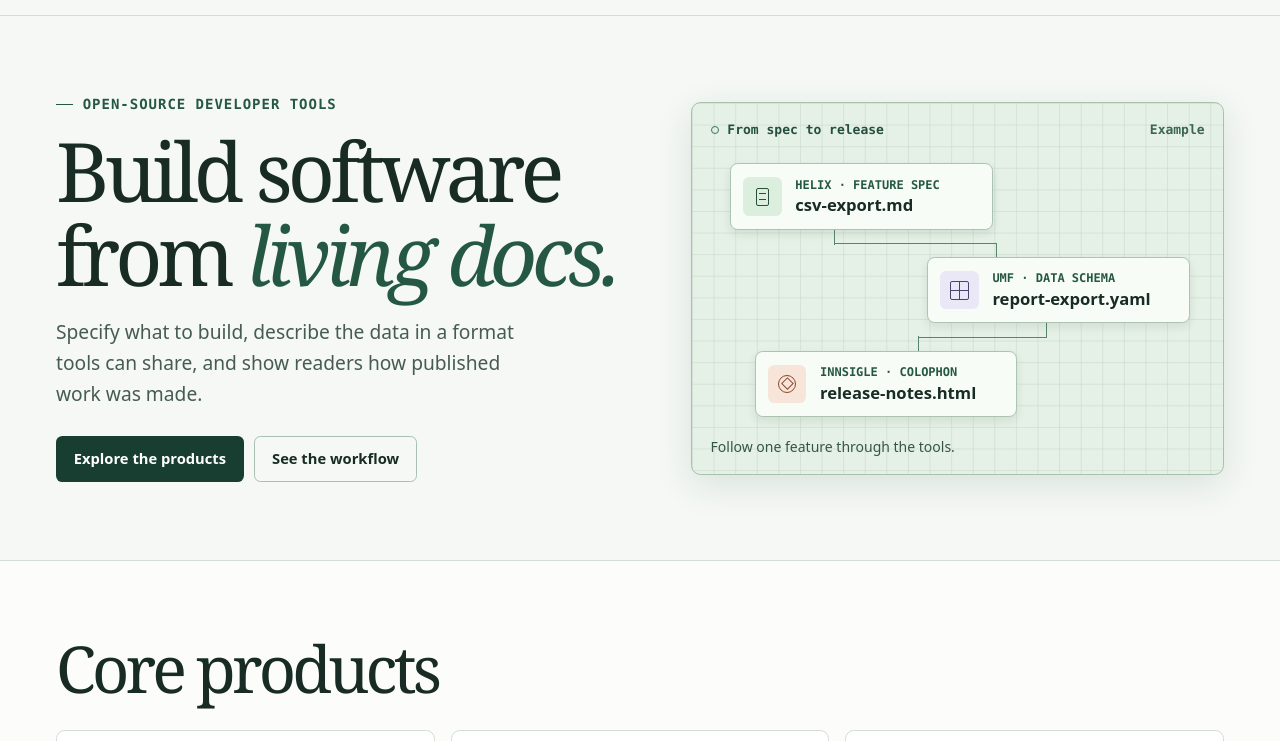
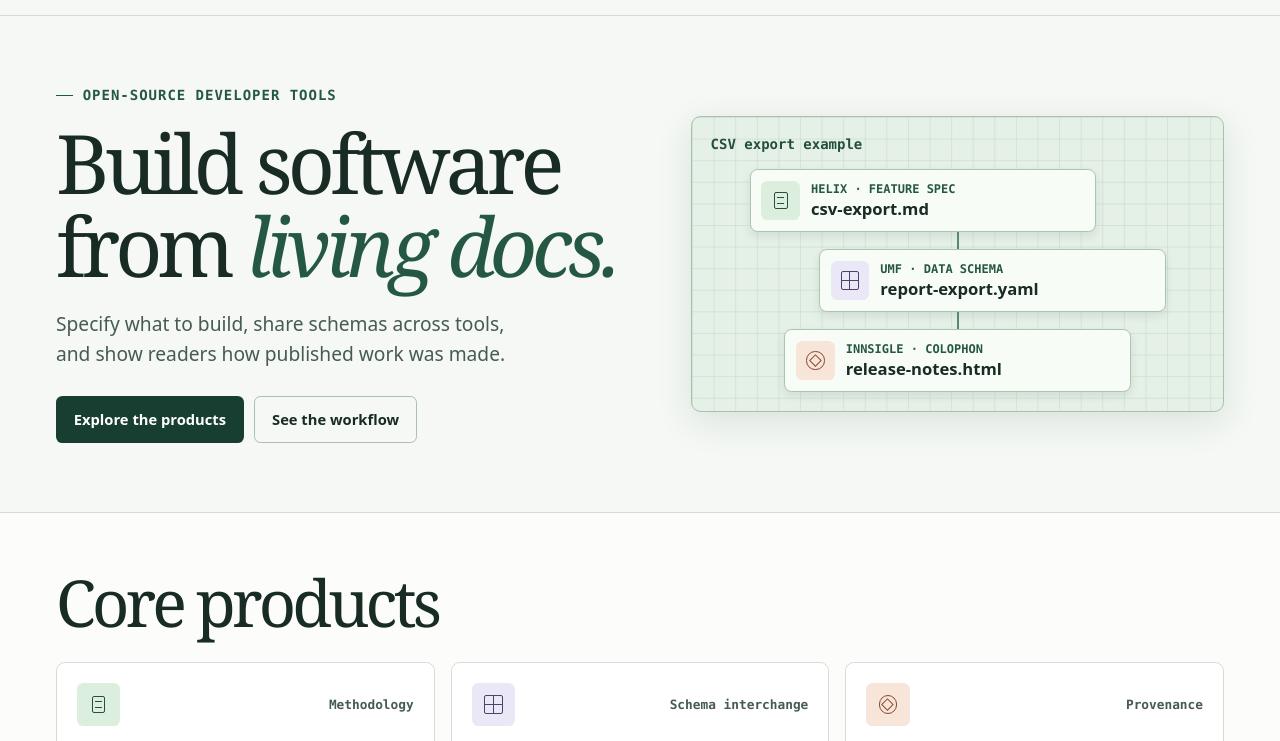
Before and after one commit to DocumentDrivenDX/DocumentDrivenDX.github.io, a plain HTML site: page index.html in a window 1280 px wide. Shown: the part 59-800 px from the top of the page. Drawn offline with Linux system fonts and the light colour scheme.

Commit message:
Keep homepage workflow cards connected

```diff
--- a/index.html
+++ b/index.html
@@ -8,7 +8,7 @@
   <meta name="theme-color" content="#f5f8f5">
   <link rel="canonical" href="https://documentdrivendx.github.io/">
   <link rel="icon" href="mark.png" type="image/png">
-  <link rel="stylesheet" href="style.css">
+  <link rel="stylesheet" href="style.css?v=2">
   <script src="site.js" defer></script>
   <title>DocumentDrivenDX — Open-source developer tools</title>
 </head>
@@ -30,7 +30,7 @@
       <div class="hero-copy">
         <p class="eyebrow"><span></span> Open-source developer tools</p>
         <h1 id="hero-title">Build software<br>from <em>living docs.</em></h1>
-        <p class="intro">Specify what to build, describe the data in a format tools can share, and show readers how published work was made.</p>
+        <p class="intro">Specify what to build, share schemas across tools, and show readers how published work was made.</p>
         <div class="actions">
           <a class="button primary" href="#tools">Explore the products</a>
           <a class="button secondary" href="#workflow">See the workflow</a>
@@ -38,32 +38,33 @@
       </div>
 
       <figure class="blueprint">
-        <div class="blueprint-caption"><span class="drawing-dot"></span> From spec to release <span class="example">Example</span></div>
-        <div class="drawing">
-          <div class="connector connector-first"></div>
-          <div class="connector connector-second"></div>
+        <figcaption class="blueprint-caption">CSV export example</figcaption>
+        <ol class="drawing" role="list">
+          <li>
             <a class="artifact artifact-spec" href="#helix">
               <span class="artifact-icon icon-document" aria-hidden="true"><i></i></span>
               <span><small>HELIX · FEATURE SPEC</small><strong>csv-export.md</strong></span>
             </a>
+          </li>
+          <li>
             <a class="artifact artifact-schema" href="#umf">
               <span class="artifact-icon icon-schema" aria-hidden="true"></span>
               <span><small>UMF · DATA SCHEMA</small><strong>report-export.yaml</strong></span>
             </a>
+          </li>
+          <li>
             <a class="artifact artifact-release" href="#innsigle">
               <span class="artifact-icon icon-seal" aria-hidden="true"><i></i></span>
               <span><small>INNSIGLE · COLOPHON</small><strong>release-notes.html</strong></span>
             </a>
-        </div>
-        <figcaption>Follow one feature through the tools.</figcaption>
+          </li>
+        </ol>
       </figure>
     </section>
 
     <section id="tools" class="tools-section section">
       <div class="shell">
-        <div class="section-heading">
-          <h2>Core products</h2>
-        </div>
+        <h2 class="section-heading">Core products</h2>
         <div class="featured">
           <article class="tool-card" id="helix">
             <div class="card-top"><span class="tile mint icon-document" aria-hidden="true"><i></i></span><p>Methodology</p></div>
@@ -92,7 +93,7 @@
         <div>
           <p class="eyebrow"><span></span> Application layer</p>
           <h2 id="novirhyza-title">Novirhyza</h2>
-          <p>Explore tools for building agents and applications and collaborating on published work.</p>
+          <p>Tools for building agents and applications and collaborating on published work.</p>
         </div>
         <a class="button primary" href="https://documentdrivendx.github.io/novirhyza/#projects">Explore Novirhyza</a>
       </div>
@@ -103,7 +104,7 @@
         <div>
           <p class="eyebrow"><span></span> A worked example</p>
           <h2>From feature spec<br>to release note.</h2>
-          <p>Imagine adding CSV export to a reporting app. Follow its acceptance criterion, data schema, and release note.</p>
+          <p>Follow a CSV export feature from its acceptance criterion through its data schema and release note.</p>
           <div class="workflow-tabs" hidden aria-label="Example stages"></div>
         </div>
         <div class="workflow-panels">
@@ -122,7 +123,6 @@
         </div>
       </div>
     </section>
-
   </main>
   <footer>
     <div class="shell footer-inner">
--- a/style.css
+++ b/style.css
@@ -36,7 +36,7 @@ nav a, footer a { font-size: .9rem; font-weight: 650; text-decoration: none; }
 nav a:hover, footer a:hover { text-decoration: underline; text-underline-offset: .25em; }
 .nav-github { padding: .4rem .8rem; border: 1px solid #bdcfc2; border-radius: .35rem; }
 
-.hero { min-height: 34rem; display: grid; grid-template-columns: 1.06fr 1fr; gap: clamp(2.2rem, 5.5vw, 5rem); align-items: center; padding-block: 4.65rem; }
+.hero { min-height: 31rem; display: grid; grid-template-columns: minmax(0, 1.06fr) minmax(0, 1fr); gap: clamp(2.2rem, 5.5vw, 5rem); align-items: center; padding-block: 3.65rem; }
 .eyebrow { display: flex; gap: .62rem; align-items: center; color: var(--green); font: 650 .875rem/1.4 var(--mono); letter-spacing: .07em; text-transform: uppercase; }
 .eyebrow > span { width: 1.05rem; height: 1px; background: currentColor; flex: 0 0 auto; }
 h1 { font-size: clamp(3.6rem, 6.4vw, 6.1rem); margin-block: .95rem 1.3rem; }
@@ -50,40 +50,30 @@ h1 em { color: var(--green); font-weight: inherit; }
 .secondary:hover { background: #e5efe7; }
 
 .blueprint { position: relative; border: 1px solid #a7c1ad; border-radius: .6rem; padding: 1.1rem 1.15rem .95rem; background-color: #e5f0e6; background-image: linear-gradient(#b4cbb858 1px, transparent 1px), linear-gradient(90deg, #b4cbb858 1px, transparent 1px); background-size: 1.35rem 1.35rem; box-shadow: 0 10px 35px #1c4c3020; }
-.blueprint-caption { display: flex; align-items: center; gap: .55rem; color: #244f3e; font: 700 .8125rem/1.4 var(--mono); }
-.drawing-dot { width: .5rem; height: .5rem; border: 1px solid #397557; border-radius: 50%; }
-.example { margin-left: auto; color: #3c6652; }
-.drawing { height: 18rem; position: relative; margin: .45rem 0 .15rem; }
-.artifact { position: absolute; z-index: 1; display: flex; align-items: center; gap: .85rem; width: min(16.4rem, 72%); min-height: 4.15rem; padding: .65rem .75rem; border: 1px solid #abc3b0; border-radius: .48rem; background: #f8fcf7; text-decoration: none; box-shadow: 0 4px 10px #173b2b18; }
+.blueprint-caption { color: #244f3e; font: 700 .875rem/1.4 var(--mono); }
+.drawing { --stage-gap: 1.05rem; display: grid; gap: var(--stage-gap); max-width: 26rem; list-style: none; margin: .9rem auto .25rem; padding: 0; }
+.drawing li { display: grid; grid-template-columns: repeat(12, minmax(0, 1fr)); position: relative; }
+.drawing li:not(:last-child)::after { content: ""; position: absolute; top: 100%; left: 50%; width: 2px; height: var(--stage-gap); transform: translateX(-50%); background: #5a886e; }
+.artifact { display: flex; align-items: center; gap: .7rem; min-width: 0; min-height: 3.95rem; padding: .55rem .68rem; border: 1px solid #abc3b0; border-radius: .48rem; background: #f8fcf7; text-decoration: none; box-shadow: 0 4px 10px #173b2b18; overflow-wrap: anywhere; }
 .artifact:hover { border-color: #376b50; box-shadow: 0 5px 16px #173b2b30; }
 .artifact small { display: block; color: var(--green); font: 650 .75rem/1.4 var(--mono); }
 .artifact strong { display: block; font-size: clamp(.875rem, 1.5vw, 1.04rem); font-weight: 750; line-height: 1.4; }
-.artifact-spec { top: 1.1rem; left: 4%; }
-.artifact-schema { top: 6.95rem; right: 3%; }
-.artifact-release { top: 12.8rem; left: 9%; }
+.artifact-spec { grid-column: 1 / 11; }
+.artifact-schema { grid-column: 3 / 13; }
+.artifact-release { grid-column: 2 / 12; }
 .artifact-icon, .tile { display: inline-grid; place-items: center; flex: 0 0 auto; border-radius: .4rem; width: 2.4rem; height: 2.4rem; background: #dceedd; color: #274f3a; }
 .artifact-schema .artifact-icon { background: #eae8f6; color: #4a436c; }
 .artifact-release .artifact-icon { background: #f8e5d9; color: #87492e; }
-.connector { position: absolute; height: 1.75rem; background: linear-gradient(#58846b, #58846b) center / 100% 1px no-repeat; }
-.connector::before, .connector::after { content: ""; position: absolute; width: 1px; height: calc(50% + 1px); background: #58846b; }
-.connector::before { top: 0; }
-.connector::after { bottom: 0; }
-.connector-first { top: 5.23rem; left: 25%; width: 33%; }
-.connector-first::before, .connector-second::after { left: 0; }
-.connector-first::after, .connector-second::before { right: 0; }
-.connector-second { top: 11.08rem; right: 32%; width: 26%; }
-figcaption { color: #355647; font-size: .875rem; }
 .icon-document i { width: .86rem; height: 1.11rem; border: 1.5px solid currentColor; border-radius: 2px; position: relative; }
 .icon-document i::after { content: ""; position: absolute; inset: .27rem .14rem auto; height: .32rem; border-block: 1.5px solid currentColor; }
 .icon-schema::before { content: ""; width: 1.06rem; aspect-ratio: 1; border: 1.5px solid currentColor; border-radius: 2px; background: linear-gradient(currentColor, currentColor) center / 100% 1px no-repeat, linear-gradient(currentColor, currentColor) center / 1px 100% no-repeat; }
 .icon-seal i { display: grid; place-items: center; width: 1.15rem; aspect-ratio: 1; border: 1.5px solid currentColor; border-radius: 50%; }
 .icon-seal i::after { content: ""; width: .43rem; aspect-ratio: 1; border: 1.5px solid currentColor; transform: rotate(45deg); }
 
-.section { padding-block: 4.05rem 4.4rem; }
+.section { padding-block: 3.5rem; }
 .tools-section { background: #fcfdfb; border-block: 1px solid var(--line); }
-.section-heading { display: flex; justify-content: space-between; align-items: end; gap: 1rem 2rem; margin-bottom: 1.8rem; }
-.section-heading h2, .workflow-grid h2 { margin-top: .55rem; }
-.section-heading > p { color: var(--muted); max-width: 20rem; }
+.section-heading { margin-bottom: 1.65rem; }
+.workflow-grid h2 { margin-top: .55rem; }
 .featured { display: grid; grid-template-columns: repeat(3, 1fr); gap: 1rem; }
 .tool-card { min-width: 0; display: flex; flex-direction: column; border: 1px solid var(--line); border-radius: .55rem; background: var(--white); padding: 1.25rem; scroll-margin-top: 1rem; }
 .tool-card:target { border-color: #427a59; outline: 2px solid #427a59; outline-offset: 3px; }
@@ -122,7 +112,6 @@ footer { border-top: 1px solid var(--line); background: #e7efe8; }
 @media (max-width: 920px) {
   .shell { width: min(100% - 3rem, 73rem); }
   .hero { gap: 1.75rem; }
-  .artifact { gap: .55rem; width: min(14.5rem, 81%); }
   .featured { gap: .65rem; }
 }
 @media (max-width: 720px) {
@@ -130,7 +119,6 @@ footer { border-top: 1px solid var(--line); background: #e7efe8; }
   .hero { padding-block: 3.3rem; gap: 2.25rem; }
   .hero h1 { font-size: clamp(3.35rem, 10vw, 5.1rem); }
   .section { padding-block: 3.1rem; }
-  .section-heading { display: grid; }
   .featured { grid-template-columns: 1fr; gap: .8rem; }
   .panel-body { min-height: auto; }
 }
@@ -140,6 +128,7 @@ footer { border-top: 1px solid var(--line); background: #e7efe8; }
   .header-inner nav { width: 100%; gap: 1.15rem; }
   .nav-github { margin-left: auto; }
   .blueprint { padding-inline: .8rem; }
+  .artifact { gap: .55rem; }
   .footer-inner { flex-wrap: wrap; gap: .35rem 1rem; padding-block: .9rem; }
 }
 
```
Lines whose indentation alone changed are shown as unchanged.
